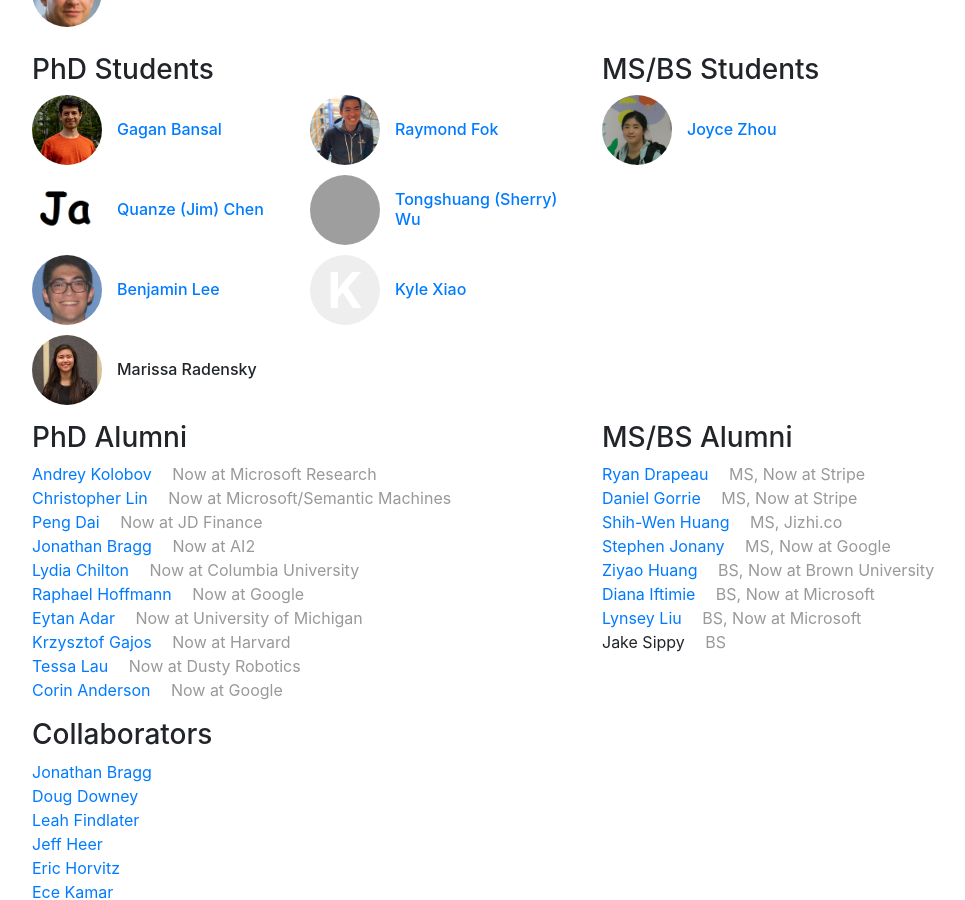
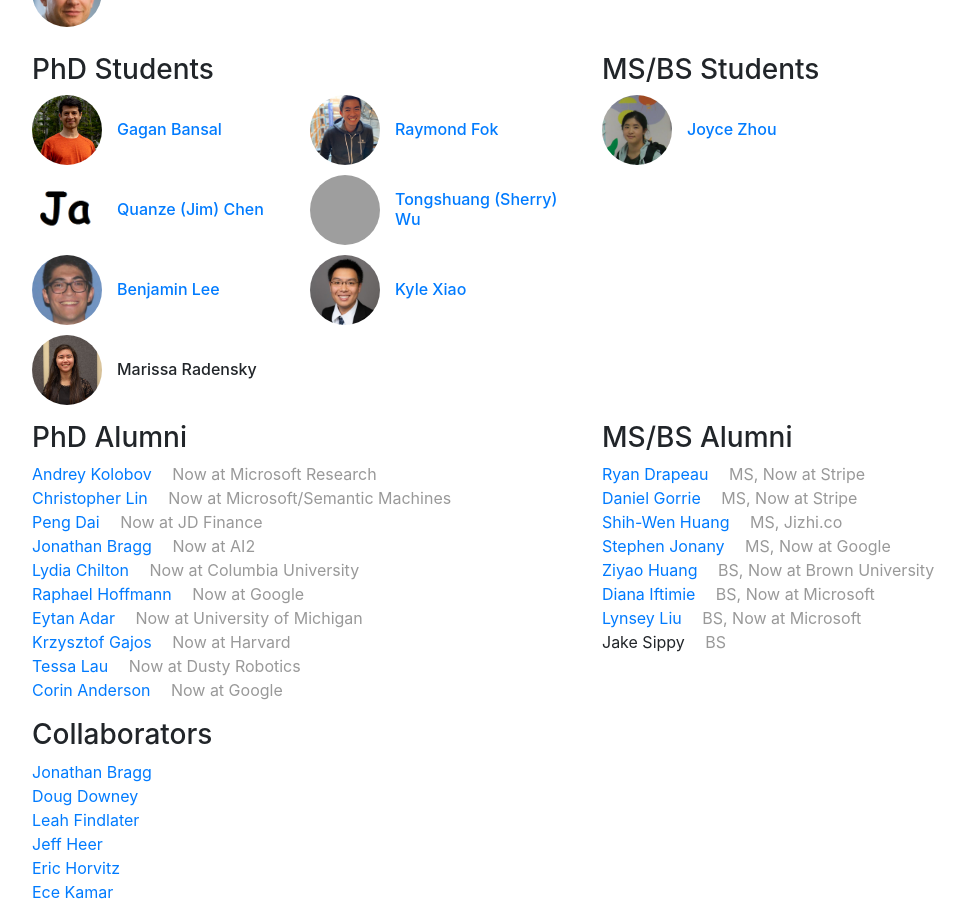
Before and after one commit to uw-hai/uw-hai.github.io, a Jekyll site: the page built from index.html, in a window 1280 px wide and 900 px high, scrolled down 456 px. Shown: the whole window, without its empty margins (53-1018 px from the left). Built offline with Jekyll 4.4.1, drawn with Linux system fonts in a browser that asks for light colours; grey boxes are pictures that could not be loaded.

Commit message:
Update Kyle's picture

```diff
--- a/_data/people.yml
+++ b/_data/people.yml
@@ -58,7 +58,7 @@ kyle:
     display_name: "Kyle Xiao"
     role: grad
     webpage: "http://kylexiao.xyz/home.html"
-    # image: /img/people/kyle.png
+    image: /img/people/kyle.png
 
 zhou:
     display_name: "Joyce Zhou"
```
